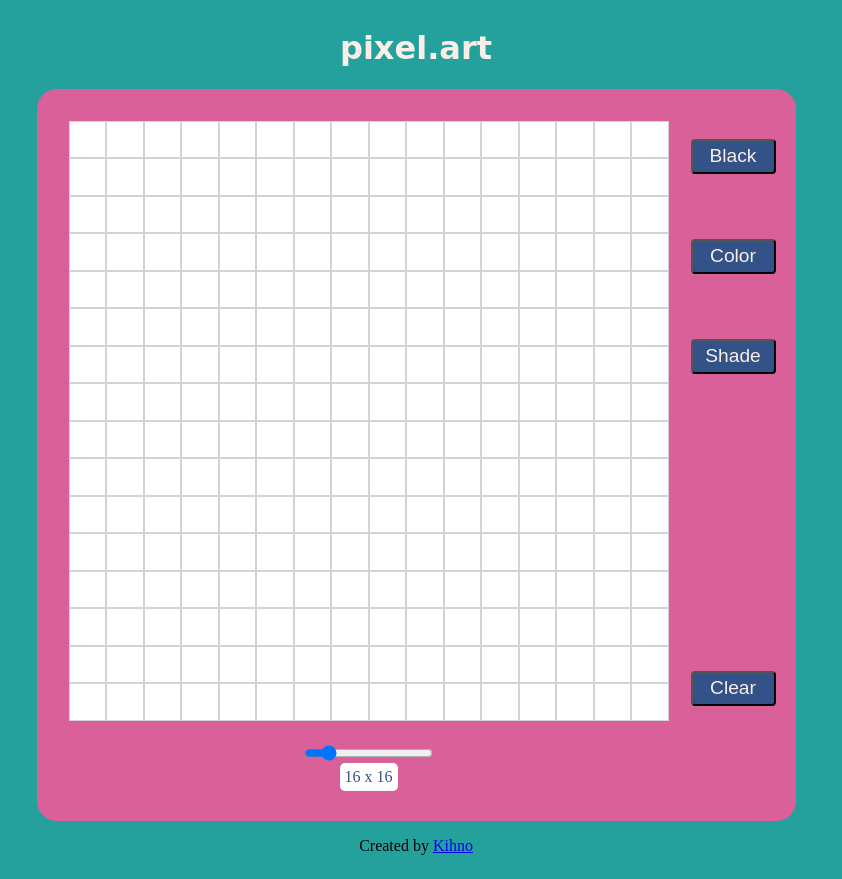
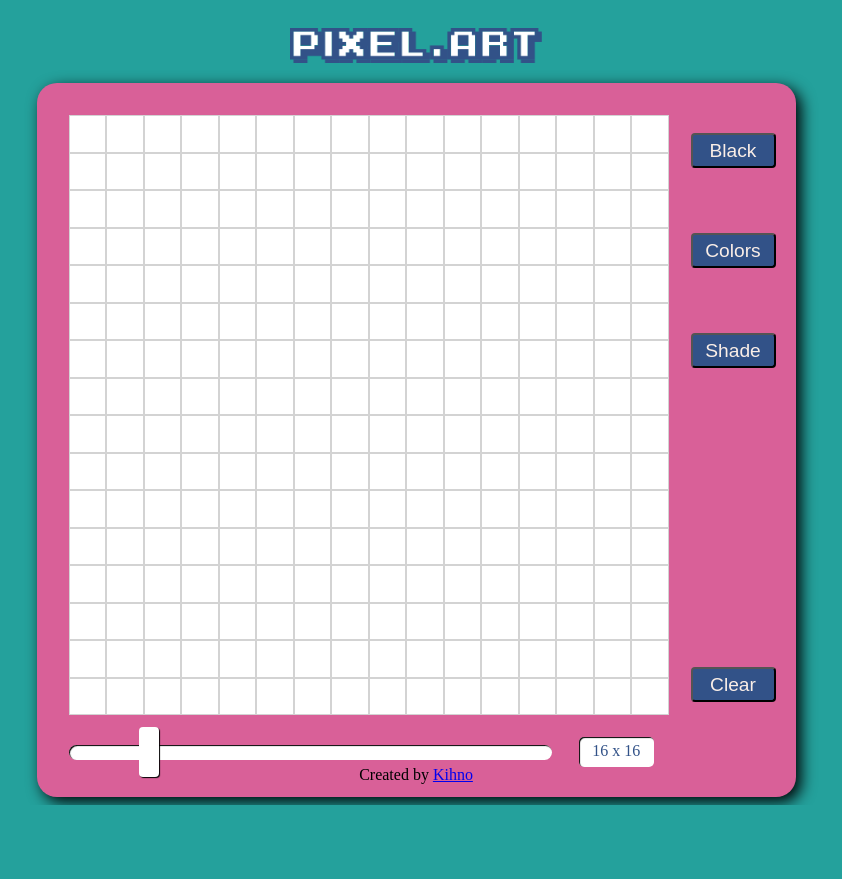
Before and after one commit to kihno/etch-a-sketch, a plain HTML site: page index.html in a window 1280 px wide. Shown: the whole page, without its empty margins (224-1066 px from the left). After the commit the page ends 805 px from the top, so only its background shows below. Drawn offline with Linux system fonts and the light colour scheme.

Commit message:
all buttons functioning properly and page styled

```diff
--- a/index.html
+++ b/index.html
@@ -9,7 +9,7 @@
     <title>Etch-A-Sketch</title>
 </head>
 <body>
-    <h1>pixel.art</h1>
+    <img src="images/pixelart.png" alt="Pixel.Art" id="logo">
     <div id="container">
 
         <div id='gridContain'>
@@ -23,7 +23,7 @@
         <div id="buttonContain">
             <div id="paintBtns">
                 <button id="black" class="button">Black</button>
-                <button id="color" class="button">Color</button>
+                <button id="color" class="button">Colors</button>
                 <button id="grey" class="button">Shade</button>
             </div>
             <button id="clear">Clear</button>
--- a/javascript.js
+++ b/javascript.js
@@ -16,27 +16,38 @@ slider.oninput = function() {
 }
 
 //Clear Button
+let previous = null;
+
 clear.addEventListener('click', () => {
+    removeCells();
+    createGrid(slider.value);
+    previous.focus();
+    paint();
+});
+
+//Paint Buttons
+let mode = black;
+blackButton.addEventListener('click', () => {
+    mode = black;
+    previous = document.activeElement;
     removeCells();
     createGrid(slider.value);
     paint();
 });
 
-//Color Button
-
-let mode = black;
-blackButton.addEventListener('click', () => {
-    mode = black;
-    paint();
-});
-
 colorButton.addEventListener('click', () => {
     mode = color;
+    previous = document.activeElement;
+    removeCells();
+    createGrid(slider.value);
     paint();
 });
 
 greyButton.addEventListener('click', () => {
     mode = grey;
+    previous = document.activeElement;
+    removeCells();
+    createGrid(slider.value);
     paint();
 });
 
@@ -48,23 +59,26 @@ function randomColor() {
     return color;
 }
 
+//Paint Function
 function paint() {
     const cells = gridContainer.querySelectorAll('div');
 
     switch(mode) {
         case black:
             cells.forEach(cell => cell.addEventListener('mouseover', () => {
-                cell.style.backgroundColor = '#000000';
+                cell.style.backgroundColor = 'black';
             }));
             break;
         case color:
             cells.forEach(cell => cell.addEventListener('mouseover', () => {
+                if (!cell.style.backgroundColor == 'white') {
+                    return;
+                } else {
                 cell.style.backgroundColor = randomColor();
+                }
             }));
             break;
         case grey:
-            const greyscale = ['#e5e5e5', '#cccccc', '#b2b2b2', '#999999', '#7f7f7f', '#666666', '#4c4c4c', '#333333', '#191919', '#000000'];
-
             cells.forEach(cell => cell.addEventListener('mouseover', (e) => {
                 cell.style.backgroundColor = '#000';
                 if (!e.target.style.opacity) {
@@ -74,15 +88,10 @@ function paint() {
                     e.target.style.opacity = shade;
                 }
             }));
-
             break;
     }
 
 };
-
-/* colorButton.addEventListener('click', () => {
-    paintColor();
-}) */
 
 //Sketch Grid
 function createGrid(x) {
@@ -101,16 +110,6 @@ function removeCells() {
     }
 }
 
-/*function paint() {
-    const cells = gridContainer.querySelectorAll('div');
-
-    cells.forEach(cell => cell.addEventListener('mouseover', () => {
-        cell.style.backgroundColor = '#000000';
-    }));
-}; */
-
 document.onload =
-
     createGrid(slider.value);
     sliderValue.textContent = slider.value + " x " + slider.value;
-    paint();
--- a/stylesheet.css
+++ b/stylesheet.css
@@ -1,5 +1,3 @@
-@import url('https://fonts.googleapis.com/css2?family=Press+Start+2P&display=swap');
-
 body {
     display: flex;
     flex-direction: column;
@@ -8,10 +6,9 @@ body {
     background-color: #24a19c;
 }
 
-h1 {
-    color: #faeee7;
-    display: block;
-    font-family: 'Press Start P2', cursive;
+#logo {
+    margin: 20px;
+    width: 20%;
 }
 
 #container {
@@ -20,6 +17,7 @@ h1 {
     background-color: #d96098;
     padding: 30px 0 30px 30px;
     border-radius: 20px;
+    box-shadow: 5px 5px 15px #000;
 }
 
 #gridContain {
@@ -30,9 +28,10 @@ h1 {
 }
 
 #range {
+    width: 100%;
     display: flex;
-    flex-direction: column;
     align-items: center;
+    gap:25px;
 }
 
 #buttonContain {
@@ -40,7 +39,7 @@ h1 {
     flex-direction: column;
     justify-content: space-between;
     gap: 40px;
-    padding: 20px 20px 80px 20px;
+    padding: 20px 20px 60px 20px;
 }
 
 #paintBtns {
@@ -83,13 +82,44 @@ h1 {
 }
 
 #sliderValue{
+    text-align: center;
     color: #325288;
     background-color: white;
+    width: 65px;
+    height: 20px;
     padding: 5px;
     border-radius: 5px;
+    box-shadow: inset 1px 1px 1px #000;
 }
+
+#slider {
+    -webkit-appearance: none;
+    width: 80%;
+    height: 15px;
+    background: white;
+    outline: none;
+    border-radius: 8px;
+    box-shadow: inset 1px 1px 1px #000;
+}
+
+#slider::-webkit-slider-thumb {
+    -webkit-appearance: none;
+    appearance: none;
+    height: 50px;
+    width: 20px;
+    background: white;
+    cursor: pointer;
+    border-radius: 4px;
+    box-shadow: 1px 1px 1px #000;
+}
+
 
 .cell {
     background-color: white;
     border: 0.5px solid lightgrey;
 }
+
+footer {
+    position: fixed;
+    bottom: 0;
+}
```
Also changed, not shown: images/pixelart.png (added). Lines whose indentation alone changed are shown as unchanged.
